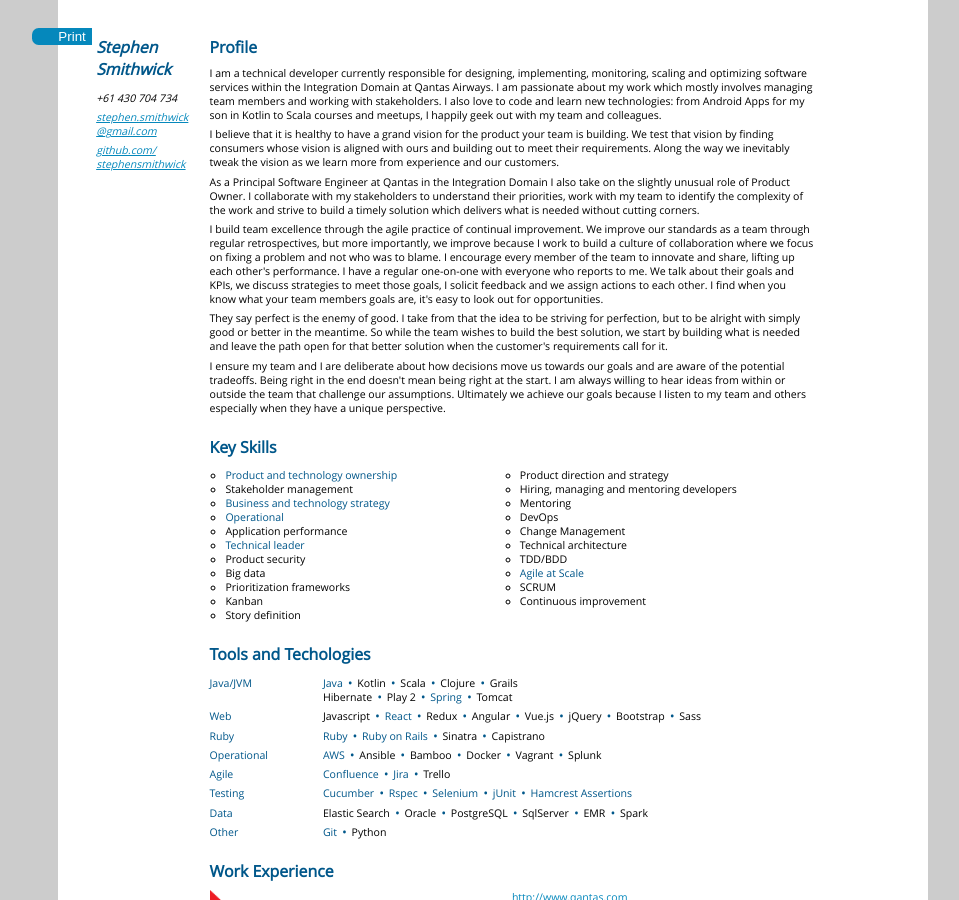
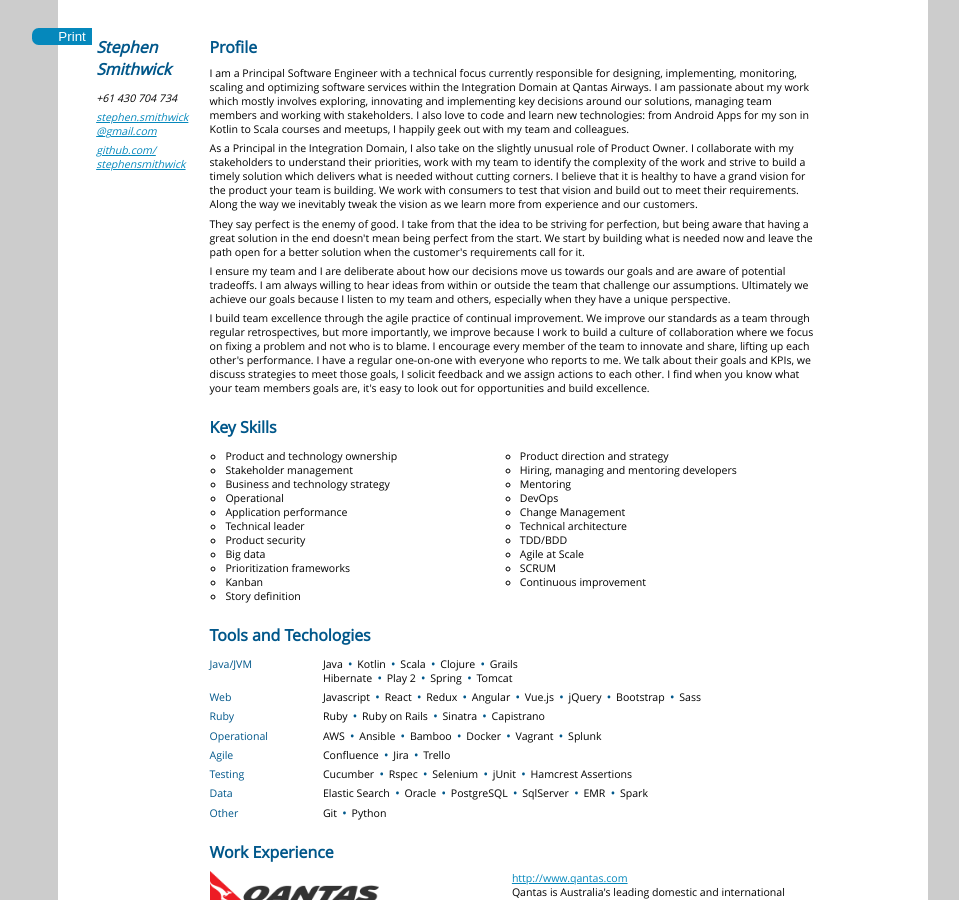
Before and after one commit to StephenSmithwick/StephenSmithwick.github.io, a Jekyll site: the page built from cv.html, in a window 1280 px wide and 900 px high. Shown: the whole window, without its empty margins (147-1106 px from the left). Built offline with Jekyll 4.4.1, drawn with Linux system fonts in a browser that asks for light colours.

Commit message:
Removing emphasis on elements and refining cover letter

```diff
--- a/cv.html
+++ b/cv.html
@@ -22,72 +22,72 @@
   <section>
   <h2>Profile</h2>
     <p>
-        I am a technical developer currently responsible for designing, implementing, monitoring, scaling and optimizing
-        software services within the Integration Domain at Qantas Airways. I am passionate about my work which mostly involves
-        managing team members and working with stakeholders.   I also love to code and learn new technologies: from Android Apps
-        for my son in Kotlin to Scala courses and meetups, I happily geek out with my team and colleagues.
+      I am a Principal Software Engineer with a technical focus currently responsible for designing,
+      implementing, monitoring, scaling and optimizing software services within the Integration Domain
+      at Qantas Airways. I am passionate about my work which mostly involves exploring, innovating and implementing
+      key decisions around our solutions, managing team members and working with stakeholders.  I also love to code
+      and learn new technologies: from Android Apps for my son in Kotlin to Scala courses and meetups, I happily geek out with
+      my team and colleagues.
     </p>
 
     <p>
-        I believe that it is healthy to have a grand vision for the product your team is building.  We test that
-        vision by finding consumers whose vision is aligned with ours and building out to meet their requirements.
+      As a Principal in the Integration Domain, I also take on the slightly unusual role of Product Owner.
+      I collaborate with my stakeholders to understand their priorities, work with my team to identify the
+      complexity of the work and strive to build a timely solution which delivers what is needed without
+      cutting corners. I believe that it is healthy to have a grand vision for the product your team is
+      building.  We work with consumers to test that vision and build out to meet their requirements.
       Along the way we inevitably tweak the vision as we learn more from experience and our customers.
     </p>
 
     <p>
-        As a Principal Software Engineer at Qantas in the Integration Domain I also take on the slightly unusual role of Product Owner.
-        I collaborate with my stakeholders to understand their priorities, work with my team to identify the complexity of the work and strive to build
-        a timely solution which delivers what is needed without cutting corners.
+      They say perfect is the enemy of good.  I take from that the idea to be striving for perfection, but being aware that
+      having a great solution in the end doesn't mean being perfect from the start.  We start by building what is needed now
+      and leave the path open for a better solution when the customer's requirements call for it.
     </p>
 
     <p>
-        I build team excellence through the agile practice of continual improvement. We improve our standards as a team through
-        regular retrospectives, but more importantly, we improve because I work to build a culture of collaboration where we focus on fixing
-        a problem and not who was to blame.   I encourage every member of the team to innovate and share, lifting up each other's
-        performance. I have a regular one-on-one with everyone who reports to me.  We talk about their goals and KPIs,
-        we discuss strategies to meet those goals, I solicit feedback and we assign actions to each other.
-        I find when you know what your team members goals are, it's easy to look out for opportunities.
+      I ensure my team and I are deliberate about how our decisions move us towards our goals and are aware of potential tradeoffs. I
+      am always willing to hear ideas from within or outside the team that challenge our assumptions.  Ultimately we achieve
+      our goals because I listen to my team and others, especially when they have a unique perspective.
     </p>
 
     <p>
-        They say perfect is the enemy of good.  I take from that the idea to be striving for perfection,
-        but to be alright with simply good or better in the meantime.  So while the team wishes to build
-        the best solution, we start by building what is needed and leave the path open for that better solution
-        when the customer's requirements call for it.
+      I build team excellence through the agile practice of continual improvement. We improve our standards
+      as a team through regular retrospectives, but more importantly, we improve because I work to build a
+      culture of collaboration where we focus on fixing a problem and not who is to blame.  I encourage every
+      member of the team to innovate and share, lifting up each other's performance. I have a regular one-on-one
+      with everyone who reports to me.  We talk about their goals and KPIs, we discuss strategies to meet those goals,
+      I solicit feedback and we assign actions to each other. I find when you know what your team members goals are,
+      it's easy to look out for opportunities and build excellence.
     </p>
 
-      <p>
-        I ensure my team and I are deliberate about how decisions move us towards our goals and are aware of the potential tradeoffs.
-        Being right in the end doesn't mean being right at the start. I am always willing to hear ideas from within or outside the team
-        that challenge our assumptions.  Ultimately we achieve our goals because I listen to my team and others especially
-        when they have a unique perspective.
-      </p>
+
 </section>
 
   <section>
     <h2>Key Skills</h2>
 
     <ul class="two-columns">
-      <li><em>Product and technology ownership</em></li>
+      <li>Product and technology ownership</li>
       <li>Product direction and strategy</li>
       <li>Stakeholder management</li>
       <li>Hiring, managing and mentoring developers</li>
 
-      <li><em>Business and technology strategy</em></li>
+      <li>Business and technology strategy</li>
       <li>Mentoring</li>
 
-      <li><em>Operational</em></li>
+      <li>Operational</li>
       <li>DevOps</li>
       <li>Application performance</li>
       <li>Change Management</li>
 
-      <li><em>Technical leader</em></li>
+      <li>Technical leader</li>
       <li>Technical architecture</li>
       <li>Product security</li>
       <li>TDD/BDD</li>
       <li>Big data</li>
 
-      <li><em>Agile at Scale</em></li>
+      <li>Agile at Scale</li>
       <li>Prioritization frameworks</li>
       <li>SCRUM</li>
       <li>Kanban</li>
@@ -103,7 +103,7 @@
       <dt>Java/JVM</dt>
       <dd>
         <ul class="inline">
-          <li><em>Java</em></li>
+          <li>Java</li>
           <li>Kotlin</li>
           <li>Scala</li>
           <li>Clojure</li>
@@ -112,7 +112,7 @@
         <ul class="inline">
           <li>Hibernate</li>
           <li>Play 2</li>
-          <li><em>Spring</em></li>
+          <li>Spring</li>
           <li>Tomcat</li>
         </ul>
       </dd>
@@ -121,7 +121,7 @@
       <dd>
         <ul class="inline">
           <li>Javascript</li>
-          <li><em>React</em></li>
+          <li>React</li>
           <li>Redux</li>
           <li>Angular</li>
           <li>Vue.js</li>
@@ -134,8 +134,8 @@
       <dt>Ruby</dt>
       <dd>
         <ul class="inline">
-          <li><em>Ruby</em></li>
-          <li><em>Ruby on Rails</em></li>
+          <li>Ruby</li>
+          <li>Ruby on Rails</li>
           <li>Sinatra</li>
           <li>Capistrano</li>
         </ul>
@@ -144,7 +144,7 @@
       <dt>Operational</dt>
       <dd>
         <ul class="inline">
-          <li><em>AWS</em></li>
+          <li>AWS</li>
           <li>Ansible</li>
           <li>Bamboo</li>
           <li>Docker</li>
@@ -156,8 +156,8 @@
       <dt>Agile</dt>
       <dd>
         <ul class="inline">
-          <li><em>Confluence</em></li>
-          <li><em>Jira</em></li>
+          <li>Confluence</li>
+          <li>Jira</li>
           <li>Trello</li>
         </ul>
       </dd>
@@ -165,11 +165,11 @@
       <dt>Testing</dt>
       <dd>
         <ul class="inline">
-          <li><em>Cucumber</em></li>
-          <li><em>Rspec</em></li>
-          <li><em>Selenium</em></li>
-          <li><em>jUnit</em></li>
-          <li><em>Hamcrest Assertions</em></li>
+          <li>Cucumber</li>
+          <li>Rspec</li>
+          <li>Selenium</li>
+          <li>jUnit</li>
+          <li>Hamcrest Assertions</li>
         </ul>
       </dd>
 
@@ -188,7 +188,7 @@
       <dt>Other</dt>
       <dd>
         <ul class="inline">
-          <li><em>Git</em></li>
+          <li>Git</li>
           <li>Python</li>
         </ul>
       </dd>
```
Lines whose indentation alone changed are shown as unchanged.
